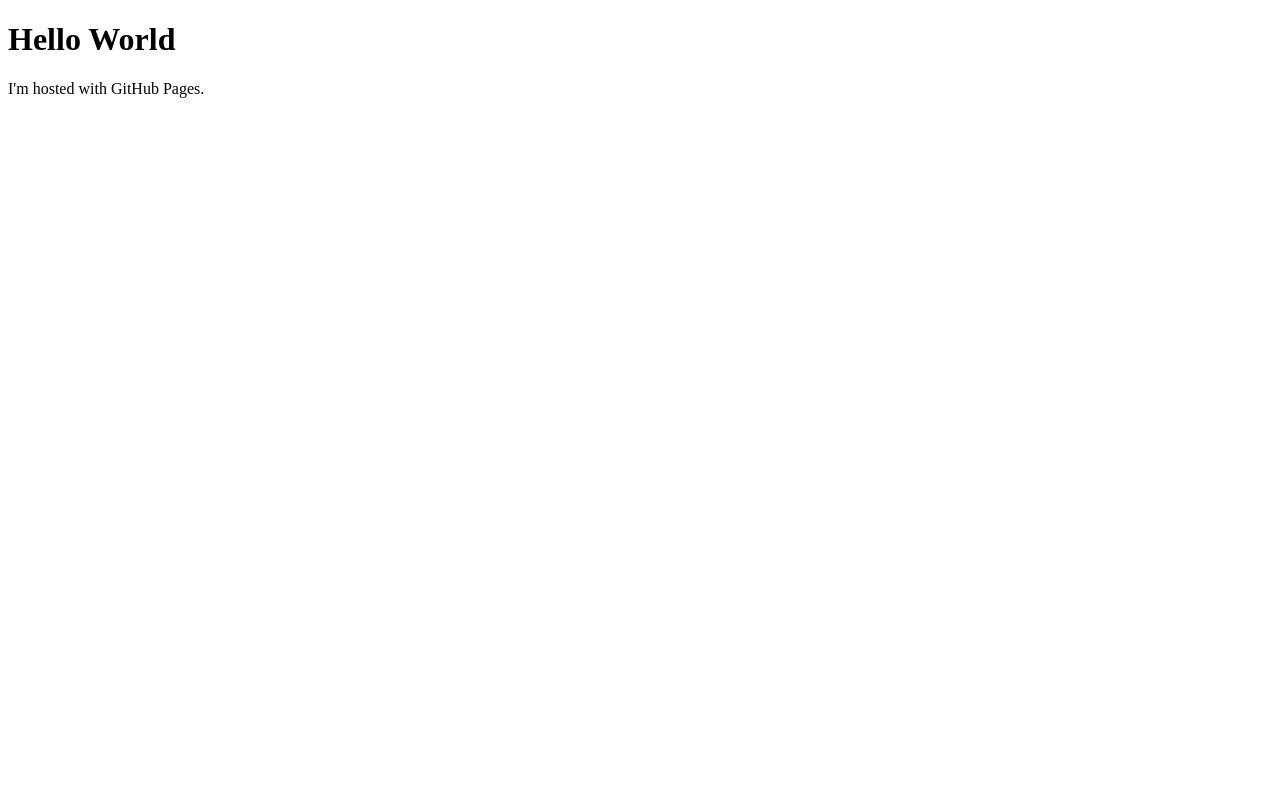
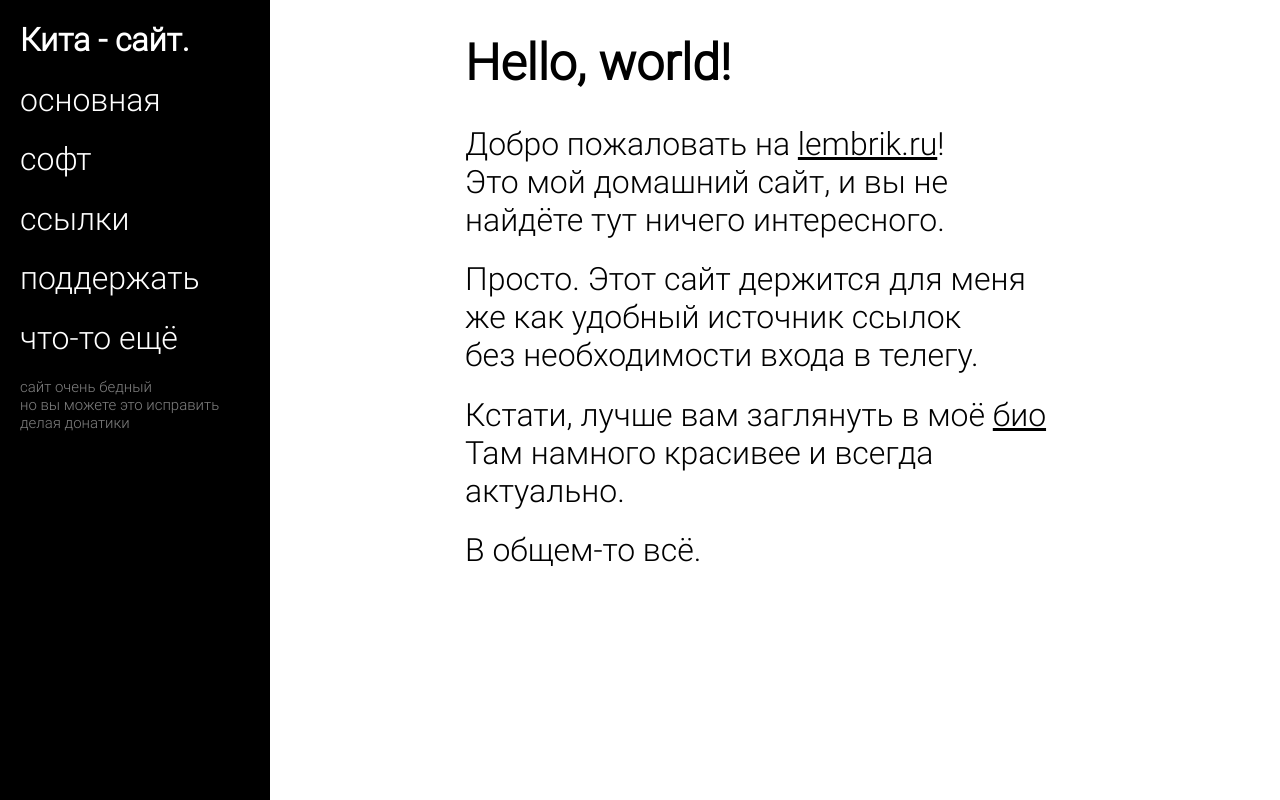
Before and after one commit to qwelight/qwelight.github.io, a plain HTML site: page index.html in a window 1280 px wide. Drawn offline with Linux system fonts and the light colour scheme.

Commit message:
Update index.html

```diff
--- a/index.html
+++ b/index.html
@@ -1,7 +1,31 @@
 <!DOCTYPE html>
-<html>
-<body>
-<h1>Hello World</h1>
-<p>I'm hosted with GitHub Pages.</p>
-</body>
+<html lang="ru" dir="ltr">
+  <head>
+    <meta charset="utf-8">
+    <title>lembrik.ru</title>
+    <link rel="stylesheet" href="index.css">
+  </head>
+  <body>
+    <div class="header">
+      <h1 class='logo'>Кита - сайт.</h1>
+      <h1><a class="hl" href="index.html">основная</a></h1>
+      <h1><a class="hl" href="soft.html">софт</a></h1>
+      <h1><a class="hl" href="links.html">ссылки</a></h1>
+      <h1><a class="hl" href="donate.html">поддержать</a></h1>
+      <h1><a class="hl" href="referal.html">что-то ещё</a></h1>
+      <p class="warn">сайт очень бедный<br>
+      но вы можете это исправить делая донатики</p>
+    </div>
+    <div>
+      <div class="main">
+        <h1 class="theme">Hello, world!</h1>
+        <h1>Добро пожаловать на <a href="https://lembrik.ru">lembrik.ru</a>!<br>
+        Это мой домашний сайт, и вы не найдёте тут ничего интересного.</h1>
+        <h1>Просто. Этот сайт держится для меня же как удобный источник ссылок<br>
+          без необходимости входа в телегу.</h1>
+        <h1>Кстати, лучше вам заглянуть в моё <a href="https://t.me/qLchn">био</a><br> Там намного красивее и всегда актуально.</h1>
+        <h1>В общем-то всё.</h1>
+      </div>
+    </div>
+  </body>
 </html>
```
